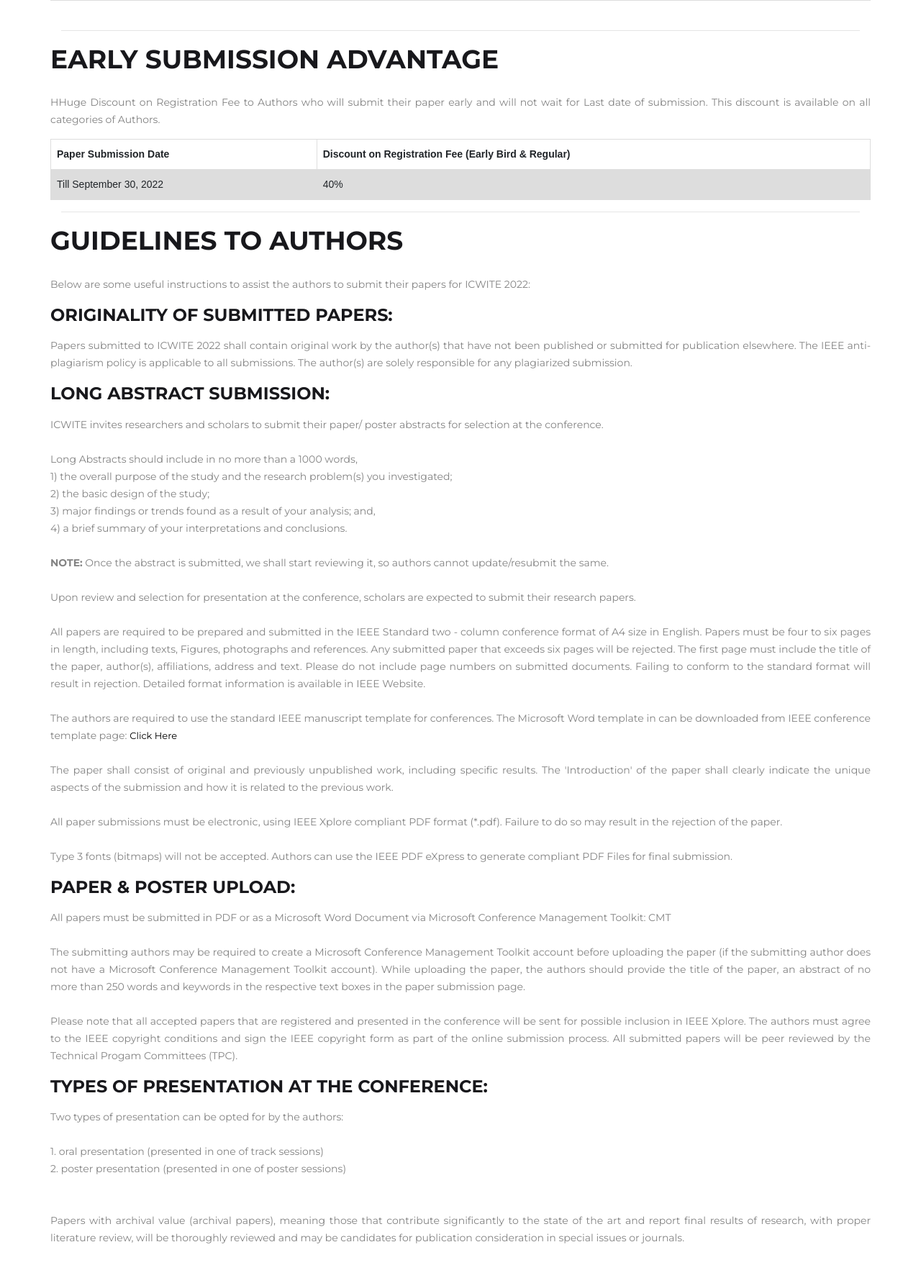
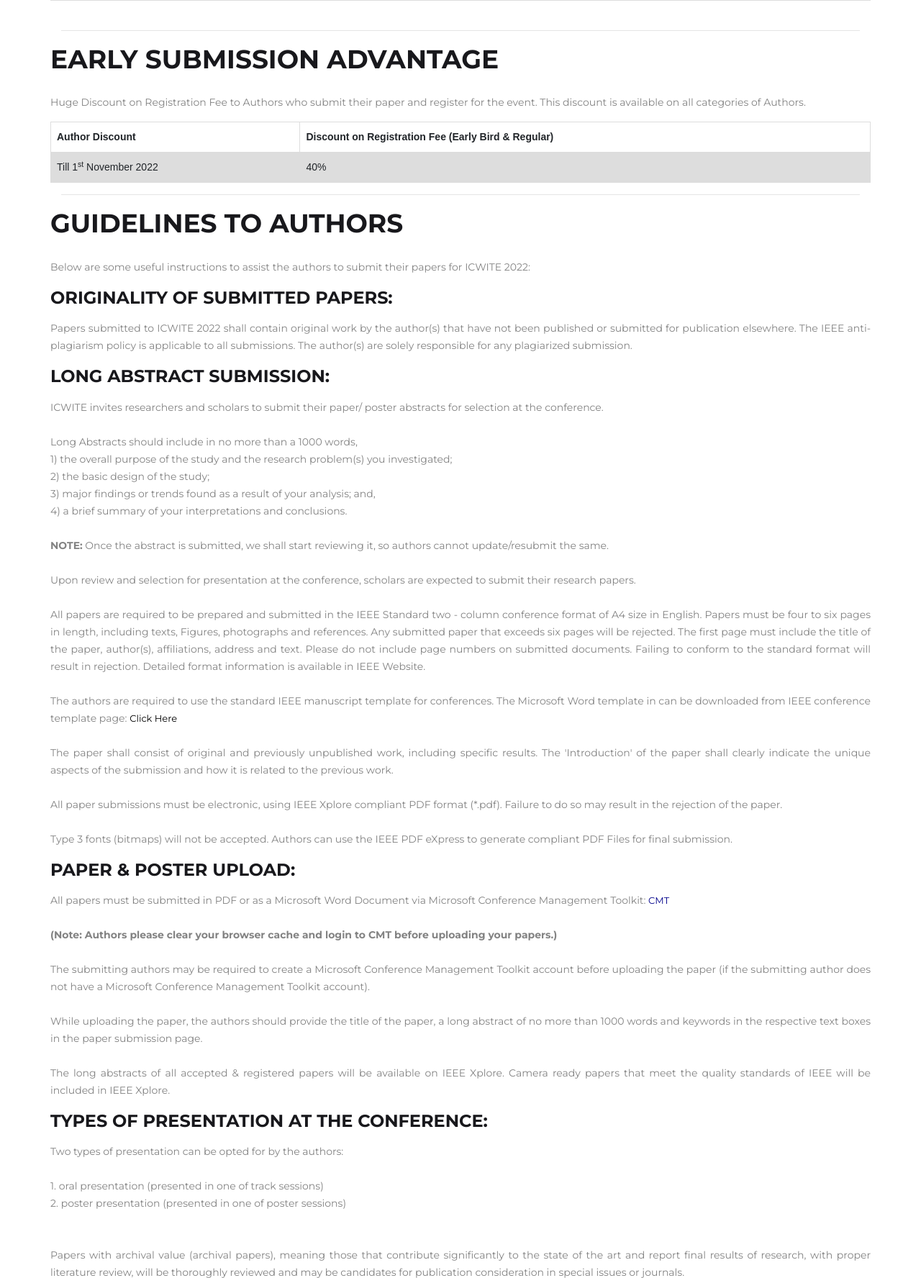
Before and after one commit to KetanKeshav/ICWITE, a PHP site: page /papers.php in a window 1280 px wide. Shown: the part 1288-3064 px from the top of the page at 72% size. Run offline with PHP 8.4, Linux system fonts and the light colour scheme; some web fonts are replaced.

Commit message:
CFA dates

```diff
--- a/index.php
+++ b/index.php
@@ -647,16 +647,16 @@ tickets
                 </h3>
                 <div>
                     <h4>EARLY SUBMISSION ADVANTAGE:</h4>
-                    <p>Huge Discount on Registration Fee to Authors who will submit their paper early and will not wait for Last date of submission. This discount is available on all categories of Authors.</p>
+                    <p>Huge Discount on Registration Fee to Authors who submit their paper and register for the event. This discount is available on all categories of Authors.</p>
                     <table>
 
                         <tr>
-                            <th>Paper Submission Date</th>
+                            <th>Author Discount</th>
                             <th>Discount on Registration Fee (Early Bird & Regular)</th>
                         </tr>
 
                         <tr>
-                            <td>Till September 30, 2022</td>
+                            <td>Till 1<sup>st</sup> November 2022</td>
                             <td>40%</td>
                         </tr>
 
--- a/papers.php
+++ b/papers.php
@@ -134,17 +134,16 @@
             <hr>
             <div class="row justify" style="text-align: justify">
                 <h3>EARLY SUBMISSION ADVANTAGE</h3>
-                <p>HHuge Discount on Registration Fee to Authors who will submit their paper early and will not
-                    wait for Last date of submission. This discount is available on all categories of Authors.</p>
+                <p>Huge Discount on Registration Fee to Authors who submit their paper and register for the event. This discount is available on all categories of Authors.</p>
 
                 <table>
                     <tr>
-                        <th>Paper Submission Date</th>
+                        <th>Author Discount</th>
                         <th>Discount on Registration Fee (Early Bird & Regular)</th>
                     </tr>
 
                     <tr>
-                        <td>Till September 30, 2022</td>
+                        <td>Till 1<sup>st</sup> November 2022</td>
                         <td>40%</td>
                     </tr>
 
@@ -192,11 +191,15 @@
                 <h4>PAPER & POSTER UPLOAD:</h4>
                 <br>
                 <p>
-                    All papers must be submitted in PDF or as a Microsoft Word Document via Microsoft Conference Management Toolkit: CMT
+                    All papers must be submitted in PDF or as a Microsoft Word Document via Microsoft Conference Management Toolkit: <a style="color:darkblue;" href="https://cmt3.research.microsoft.com/IEEEICWITE2022/">CMT</a>
                     <br><br>
-                    The submitting authors may be required to create a Microsoft Conference Management Toolkit account before uploading the paper (if the submitting author does not have a Microsoft Conference Management Toolkit account). While uploading the paper, the authors should provide the title of the paper, an abstract of no more than 250 words and keywords in the respective text boxes in the paper submission page.
+                    <b>(Note: Authors please clear your browser cache and login to CMT before uploading your papers.)</b>
                     <br><br>
-                    Please note that all accepted papers that are registered and presented in the conference will be sent for possible inclusion in IEEE Xplore. The authors must agree to the IEEE copyright conditions and sign the IEEE copyright form as part of the online submission process. All submitted papers will be peer reviewed by the Technical Progam Committees (TPC).
+                    The submitting authors may be required to create a Microsoft Conference Management Toolkit account before uploading the paper (if the submitting author does not have a Microsoft Conference Management Toolkit account).
+                    <br><br>
+                    While uploading the paper, the authors should provide the title of the paper, a long abstract of no more than 1000 words and keywords in the respective text boxes in the paper submission page.
+                    <br><br>
+                    The long abstracts of all accepted & registered papers will be available on IEEE Xplore. Camera ready papers that meet the quality standards of IEEE will be included in IEEE Xplore.
                 </p>
                 <h4>TYPES OF PRESENTATION AT THE CONFERENCE:</h4>
                 <br>
@@ -291,16 +294,16 @@
                 </h3>
                 <div>
                     <h4>EARLY SUBMISSION ADVANTAGE:</h4>
-                    <p>Huge Discount on Registration Fee to Authors who will submit their paper early and will not wait for Last date of submission. This discount is available on all categories of Authors.</p>
+                    <p>Huge Discount on Registration Fee to Authors who submit their paper and register for the event. This discount is available on all categories of Authors.</p>
                     <table>
 
                         <tr>
-                            <th>Paper Submission Date</th>
+                            <th>Author Discount</th>
                             <th>Discount on Registration Fee (Early Bird & Regular)</th>
                         </tr>
 
                         <tr>
-                            <td>Till September 30, 2022</td>
+                            <td>Till 1<sup>st</sup> November 2022</td>
                             <td>40%</td>
                         </tr>
 
```
Also changed, not shown: tracks.php (+18 -0 lines).
